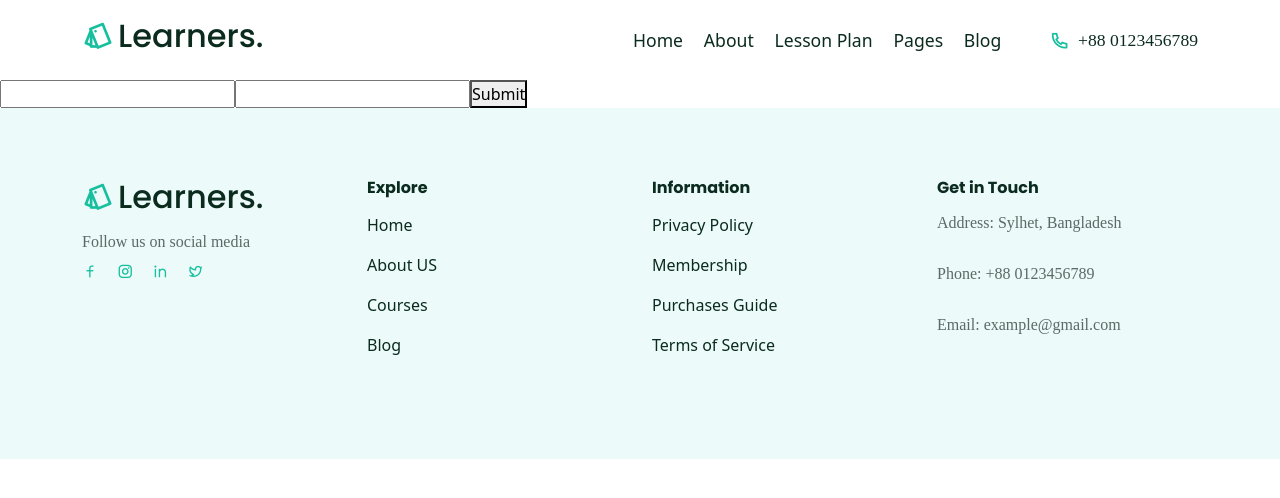
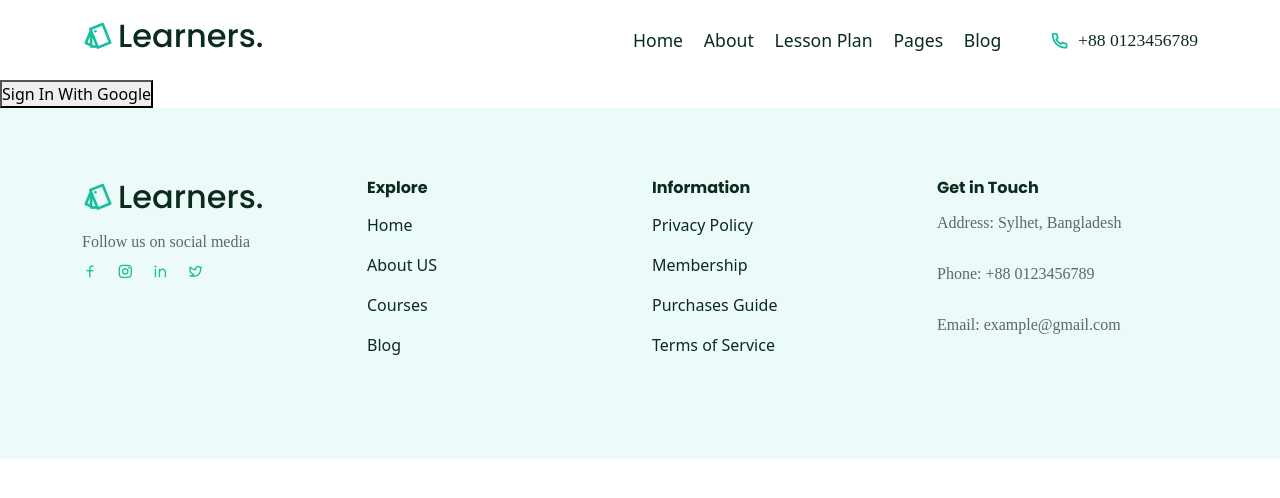
Before and after one commit to balogun1104/Online-Educational-Platform, a React (Create React App) app: page /lessonplan in a window 1280 px wide. Shown: the top 498 px of the page. Built offline with nearby package versions, Linux system fonts and the light colour scheme; a web font is replaced by a local one.

Commit message:
changes on google auth

```diff
--- a/package.json
+++ b/package.json
@@ -7,6 +7,7 @@
     "@testing-library/react": "^11.2.7",
     "@testing-library/user-event": "^12.8.3",
     "bootstrap": "^5.1.3",
+    "firebase": "^9.17.0",
     "formik": "^2.2.9",
     "react": "^17.0.2",
     "react-countup": "^6.1.1",
--- /dev/null
+++ b/src/Google-sign/GoogleSign.jsx
@@ -0,0 +1,9 @@
+import React from 'react'
+
+const GoogleSign = () => {
+  return (
+    <div>Welcome  </div>
+  )
+}
+
+export default GoogleSign
--- /dev/null
+++ b/src/Google-sign/SignIn.jsx
@@ -0,0 +1,35 @@
+import React, { useEffect, useState } from "react";
+import { provider, auth } from "./config";
+import { signInWithPopup } from "firebase/auth";
+import GoogleSign from "./GoogleSign";
+
+const SignIn = () => {
+  const [signInValue, setSignInValue] = useState("");
+  const signInHandler = () => {
+    signInWithPopup(auth, provider).then((data) => {
+      setSignInValue(data.user.email);
+      localStorage.setItem("email", data.user.email);
+      localStorage.setItem("name", data.user.displayName);
+    });
+
+  };
+
+
+
+  useEffect(() => {
+    localStorage.getItem("email");
+  });
+
+
+  return (
+    <div>
+      {signInValue ? (
+        <GoogleSign/>
+      ) : (
+        <button onClick={signInHandler}>Sign In With Google</button>
+      )}
+    </div>
+  );
+};
+
+export default SignIn;
--- /dev/null
+++ b/src/Google-sign/config.jsx
@@ -0,0 +1,20 @@
+
+import { initializeApp } from "firebase/app";
+import {GoogleAuthProvider, getAuth} from 'firebase/auth'
+
+const firebaseConfig = {
+  apiKey: "AIzaSyDY5JhdvHcyVFxsD9j9VjgPELKk0sEUO8Q",
+  authDomain: "signup-login-auth-4bd93.firebaseapp.com",
+  projectId: "signup-login-auth-4bd93",
+  storageBucket: "signup-login-auth-4bd93.appspot.com",
+  messagingSenderId: "208005698678",
+  appId: "1:208005698678:web:c41a9f6199381f493f7b57",
+  measurementId: "G-ZB7JTJKL2L"
+};
+
+// Initialize Firebase
+const app = initializeApp(firebaseConfig);
+const auth = getAuth(app)
+const provider = new GoogleAuthProvider();
+
+export {auth, provider}
--- a/src/pages/LessonPlan.jsx
+++ b/src/pages/LessonPlan.jsx
@@ -1,10 +1,11 @@
 import React from 'react'
 import MyForm from "../components/Form-Section/Form"
+import SignIn from '../Google-sign/SignIn'
 
 const LessonPlan = () => {
   return (
     <>
-    <MyForm/>
+  <SignIn />
 
     </>
   )
```
Also changed, not shown: 1 other file (tests, documents, lock files or other folders).
